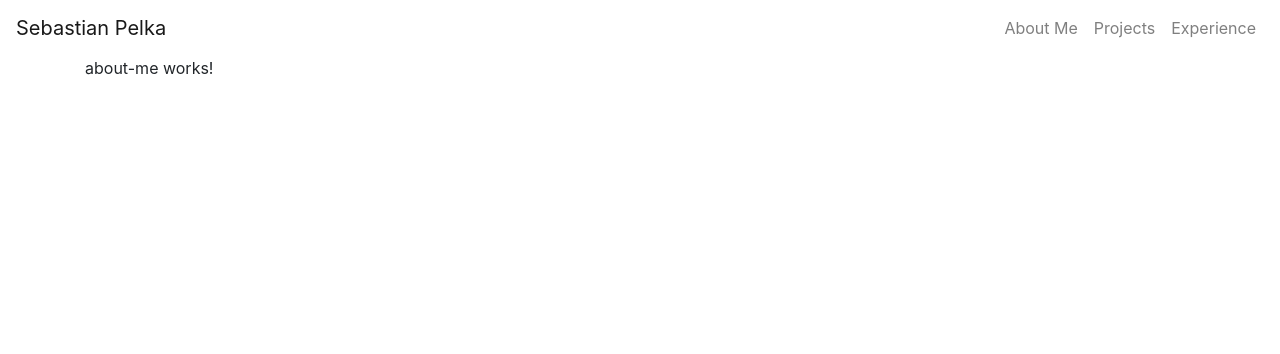
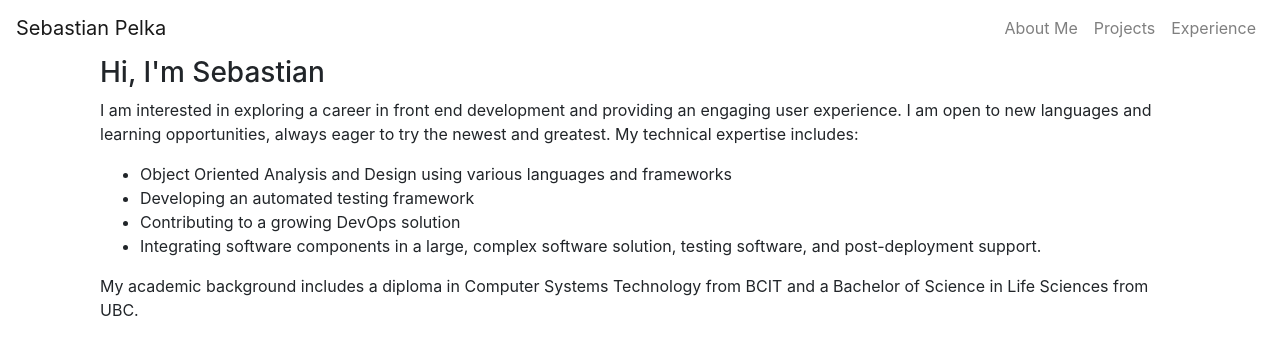
Before and after one commit to spelka/portfolio, an Angular app: page /about-me in a window 1280 px wide. Shown: the top 354 px of the page. Built offline with nearby package versions, Linux system fonts and the light colour scheme.

Commit message:
Added into into the about-me component

```diff
--- a/src/app/about-me/about-me.component.html
+++ b/src/app/about-me/about-me.component.html
@@ -1,3 +1,13 @@
-<p>
-  about-me works!
-</p>
+<div class="container">
+  <h3>Hi, I'm Sebastian</h3>
+  <p>I am interested in exploring a career in front end development and providing an engaging user experience.
+
+      I am open to new languages and learning opportunities, always eager to try the newest and greatest.
+      My technical expertise includes:</p>
+  <ul>
+    <li>Object Oriented Analysis and Design using various languages and frameworks</li>
+    <li>Developing an automated testing framework</li>
+    <li>Contributing to a growing DevOps solution</li>
+    <li>Integrating software components in a large, complex software solution, testing software, and post-deployment support.</li>
+  </ul>
+  <p>My academic background includes a diploma in Computer Systems Technology from BCIT and a Bachelor of Science in Life Sciences from UBC.</p>
```
